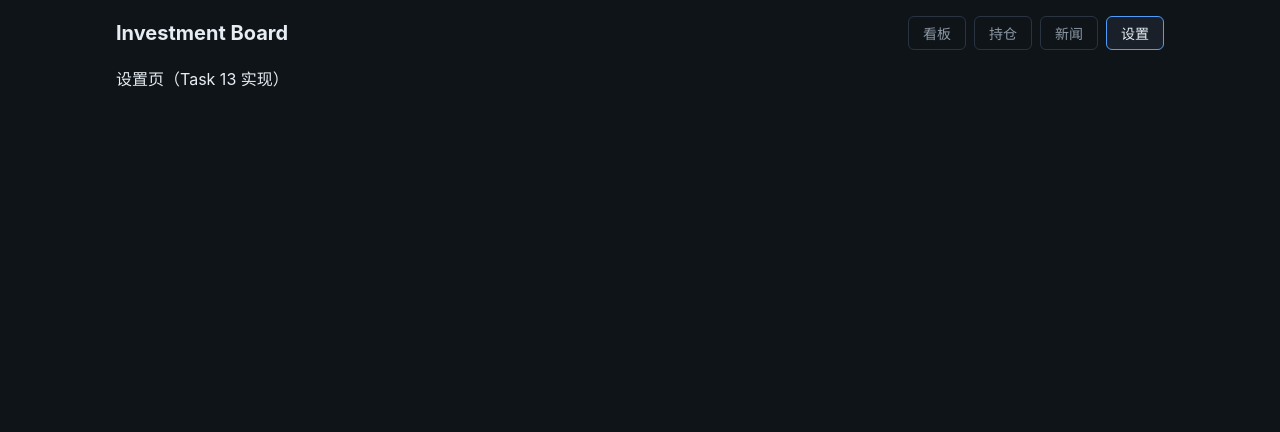
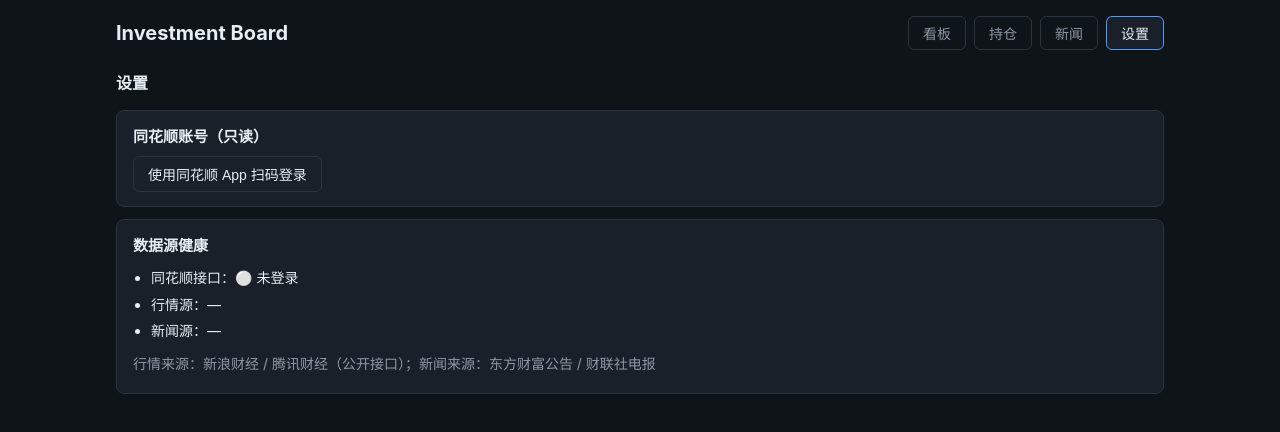
Before and after one commit to chenjunhannop/investment-board, a React (Vite) app in the folder frontend/: page / in a window 1280 px wide. Both pictures are taken after a click on the button "设置". Shown: the top 432 px of the page. Built offline with nearby package versions, Linux system fonts and the light colour scheme; no server answers.

Commit message:
feat: 前端设置页（扫码登录/注销/数据源健康）

```diff
--- a/frontend/src/App.tsx
+++ b/frontend/src/App.tsx
@@ -3,6 +3,7 @@ import { useApp } from './store'
 import Dashboard from './pages/Dashboard'
 import Positions from './pages/Positions'
 import News from './pages/News'
+import Settings from './pages/Settings'
 
 type Page = 'dashboard' | 'positions' | 'news' | 'settings'
 
@@ -31,7 +32,7 @@ export default function App() {
       {page === 'dashboard' && <Dashboard />}
       {page === 'positions' && <Positions />}
       {page === 'news' && <News />}
-      {page === 'settings' && <div className="page">设置页（Task 13 实现）</div>}
+      {page === 'settings' && <Settings />}
     </div>
   )
 }
--- /dev/null
+++ b/frontend/src/pages/Settings.tsx
@@ -0,0 +1,69 @@
+import { useCallback, useEffect, useRef, useState } from 'react'
+import { logout, pollLogin, startLogin } from '../api/client'
+import { useApp } from '../store'
+
+export default function Settings() {
+  const status = useApp((s) => s.status)
+  const refresh = useApp((s) => s.refresh)
+  const [qr, setQr] = useState<string>('')
+  const [scanning, setScanning] = useState(false)
+  const timer = useRef<number>()
+
+  const beginLogin = useCallback(async () => {
+    const r = await startLogin()
+    setQr(r.qrcode_data)
+    setScanning(true)
+    timer.current = window.setInterval(async () => {
+      const r = await pollLogin()
+      if (r.ok) {
+        window.clearInterval(timer.current)
+        setScanning(false)
+        setQr('')
+        await refresh()
+      }
+    }, 2000)
+  }, [refresh])
+
+  const doLogout = useCallback(async () => {
+    await logout()
+    await refresh()
+  }, [refresh])
+
+  useEffect(() => () => { if (timer.current) window.clearInterval(timer.current) }, [])
+
+  return (
+    <div className="page">
+      <h2>设置</h2>
+      <section className="panel">
+        <h3>同花顺账号（只读）</h3>
+        {status?.logged_in ? (
+          <>
+            <p>已登录。程序仅读取自选与持仓，不做任何交易操作。</p>
+            <button className="danger" onClick={doLogout}>注销并清除全部本地数据</button>
+          </>
+        ) : (
+          <>
+            <button onClick={beginLogin}>使用同花顺 App 扫码登录</button>
+            {qr && (
+              <div className="qr-box">
+                <p className="muted">请在手机同花顺 App 扫描下方二维码：</p>
+                <pre className="qr-code">{qr}</pre>
+                <p className="muted">（MVP：二维码以文本形式展示，可全选复制；图形渲染为收尾扩展点）</p>
+              </div>
+            )}
+            {scanning && <p className="muted">等待扫码确认…</p>}
+          </>
+        )}
+      </section>
+      <section className="panel">
+        <h3>数据源健康</h3>
+        <ul>
+          <li>同花顺接口：{status?.logged_in ? '🟢 已连接' : '⚪ 未登录'}</li>
+          <li>行情源：{status?.sources?.market ?? '—'}</li>
+          <li>新闻源：{status?.sources?.news ?? '—'}</li>
+        </ul>
+        <p className="muted">行情来源：新浪财经 / 腾讯财经（公开接口）；新闻来源：东方财富公告 / 财联社电报</p>
+      </section>
+    </div>
+  )
+}
--- a/frontend/src/theme.css
+++ b/frontend/src/theme.css
@@ -41,4 +41,20 @@ body { margin: 0; background: var(--bg); color: var(--text);
 .price-card .change { font-size: 13px; }
 .price-card .muted { margin-top: 8px; font-size: 11px; }
 
+.panel { background: var(--panel); border: 1px solid var(--border); border-radius: 8px;
+         padding: 14px 16px; font-size: 14px; }
+.panel h3 { margin: 0 0 10px; font-size: 15px; }
+.panel p { margin: 6px 0; }
+.panel ul { margin: 8px 0; padding-left: 18px; line-height: 1.9; }
+.panel button { background: var(--panel); color: var(--text); border: 1px solid var(--border);
+                border-radius: 6px; padding: 7px 14px; cursor: pointer; font-size: 14px; }
+.panel button:hover { border-color: var(--accent); }
+.panel button.danger { color: #ff6b6b; border-color: #ff6b6b; }
+.panel button.danger:hover { background: rgba(255, 107, 107, 0.1); }
+
+.qr-box { margin-top: 12px; }
+.qr-code { white-space: pre-wrap; word-break: break-all; user-select: all;
+           background: #0f1419; border: 1px dashed var(--border); border-radius: 8px;
+           padding: 10px; font-size: 12px; line-height: 1.6; color: var(--muted); }
+
 .muted { color: var(--muted); }
```
